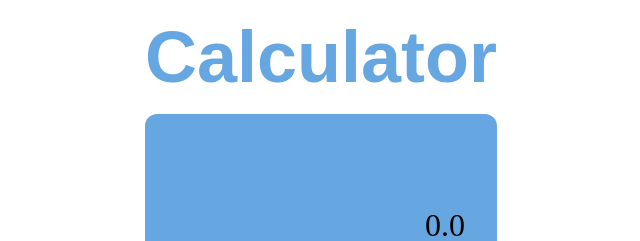
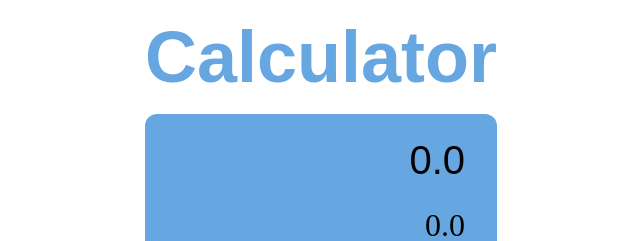
Before and after one commit to csm-18/calculator-web-app, a Vue app in the folder frontend/: page / in a window 1280 px wide. Shown: the top 241 px of the page, without its empty margins (319-959 px from the left). Built offline with nearby package versions, Linux system fonts and the light colour scheme; a web font is replaced by a local one.

Commit message:
ui: stateful input and result

```diff
--- a/frontend/src/components/Calculator.vue
+++ b/frontend/src/components/Calculator.vue
@@ -1,13 +1,18 @@
 <script setup>
+import { ref } from 'vue'
+
 import Buttons from '@/components/Buttons.vue'
+
+const expression = ref('0.0')
+const result = ref('0.0')
 </script>
 
 <template>
   <div class="calc-con">
     <div class="input-con">
-      <input class="input" type="text" autofocus inputmode="none" />
+      <input class="input" v-model="expression" type="text" autofocus inputmode="none" />
     </div>
-    <p class="result">0.0</p>
+    <p class="result">{{ result }}</p>
     <div class="backspace-con">
       <button class="backspace">BS</button>
     </div>
```
